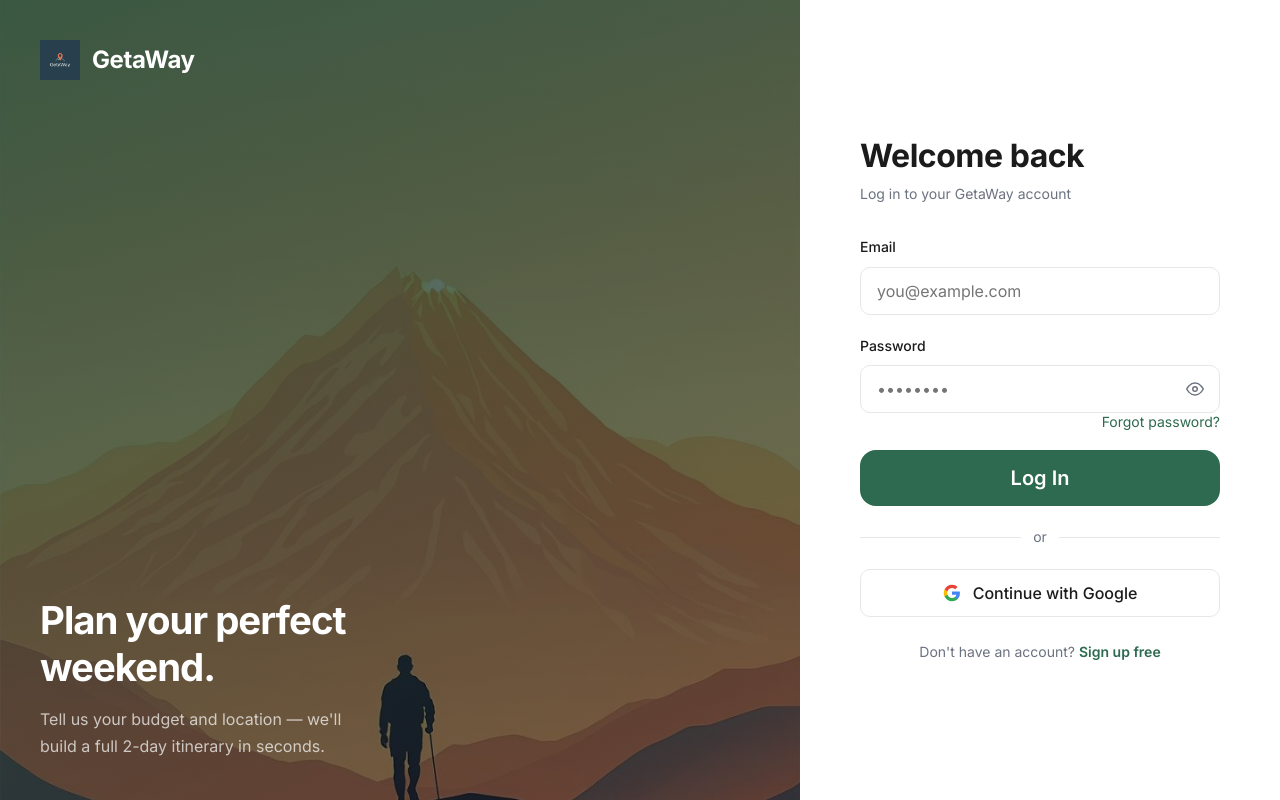
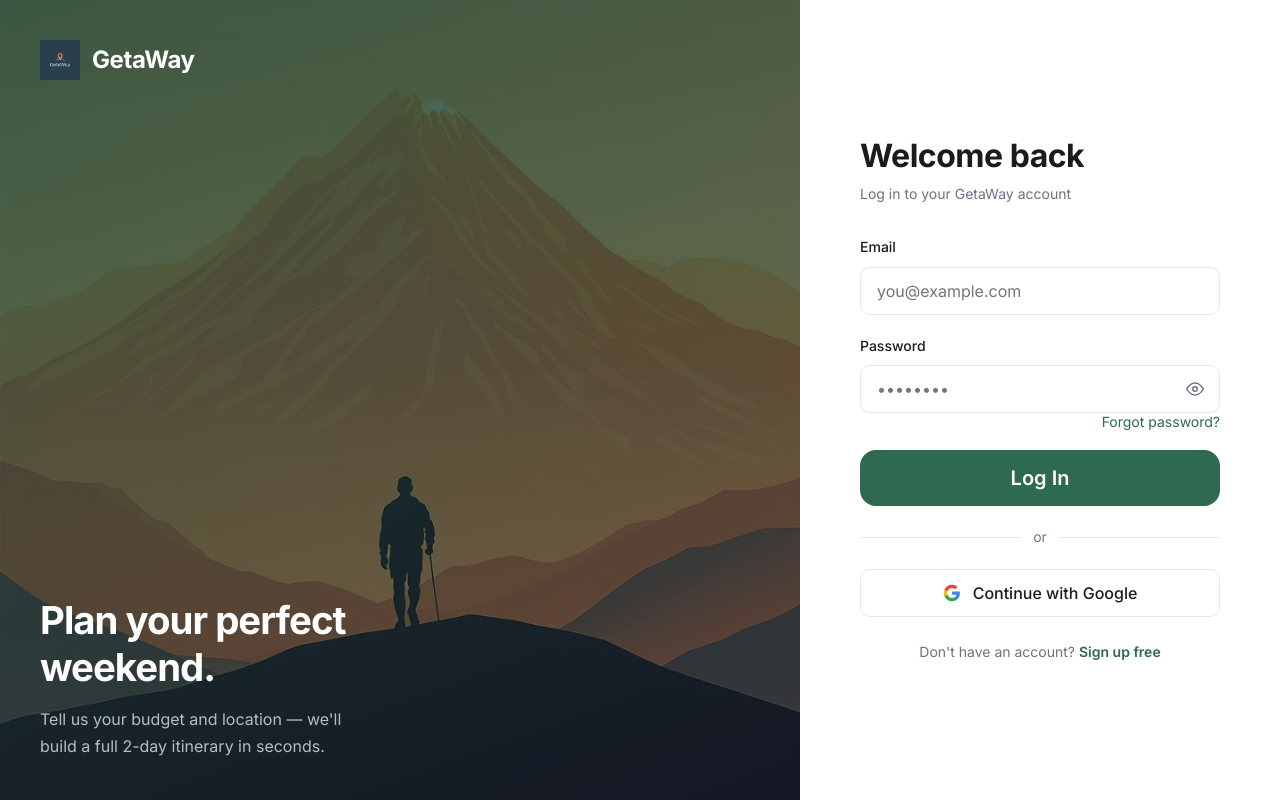
Before and after one commit to Farid-Ziade/GetaWay, a React app in the folder web/: page /login in a window 1280 px wide. Built offline with nearby package versions, Linux system fonts and the light colour scheme; no server answers; the HTML template or start-up script is replaced by a standard one.

Commit message:
fix: use portrait-cropped LoginAuth.png for auth panel background

```diff
--- a/web/src/components/AuthLayout.module.css
+++ b/web/src/components/AuthLayout.module.css
@@ -8,9 +8,9 @@
 .panel {
   flex: 1;
   position: relative;
-  background-image: url('/assets/images/Login.png');
+  background-image: url('/assets/images/LoginAuth.png');
   background-size: cover;
-  background-position: 30% center;
+  background-position: center center;
   display: flex;
   flex-direction: column;
   justify-content: space-between;
```
Also changed, not shown: web/public/assets/images/LoginAuth.png (added).
